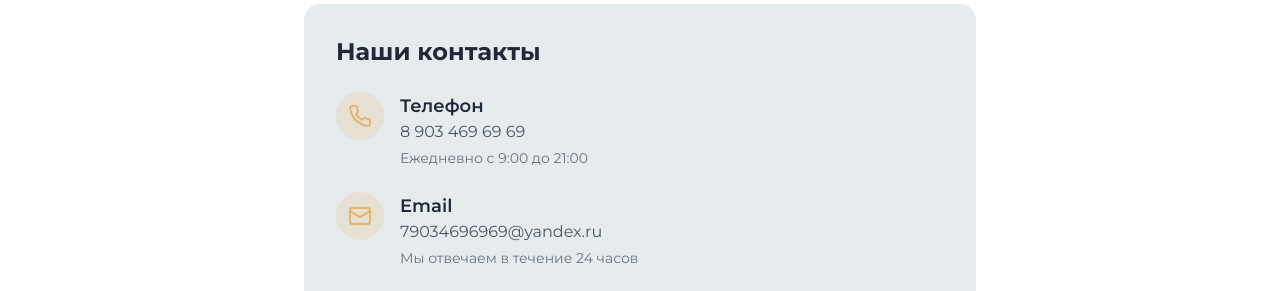
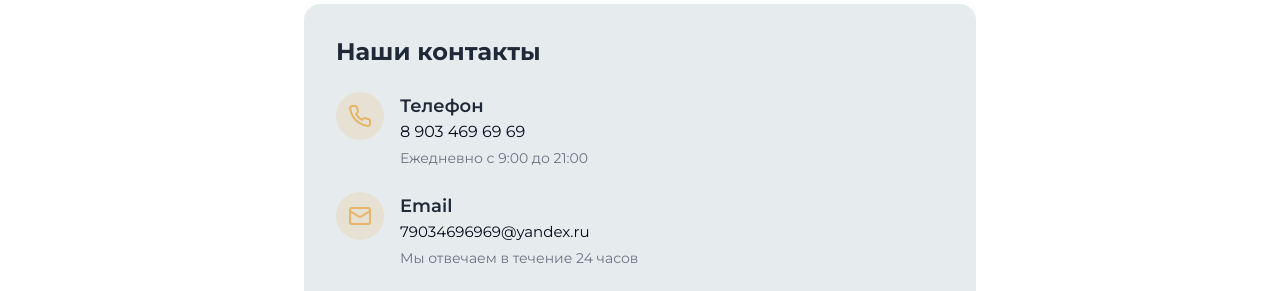
Before and after one commit to saiyan05122004/ora-resort-sales, a React (Vite) app: page / in a window 1280 px wide. Shown: the part 5360-5651 px from the top of the page. Built offline with nearby package versions, Linux system fonts and the light colour scheme.

Commit message:
Visual edit in Lovable
Edited UI in Lovable

```diff
--- a/src/components/ContactSection.tsx
+++ b/src/components/ContactSection.tsx
@@ -44,7 +44,7 @@ const ContactSection = () => {
                 </div>
                 <div>
                   <h4 className="font-semibold text-lg text-gray-800">Телефон</h4>
-                  <a href="tel:+78934696969" className="text-gray-600 hover:text-primary transition-colors">
+                  <a href="tel:+78934696969" className=" hover:text-primary transition-colors">
                     8 903 469 69 69
                   </a>
                   <p className="text-sm text-gray-500 mt-1">Ежедневно с 9:00 до 21:00</p>
@@ -57,7 +57,7 @@ const ContactSection = () => {
                 </div>
                 <div>
                   <h4 className="font-semibold text-lg text-gray-800">Email</h4>
-                  <a href="mailto:79034696969@yandex.ru" className="text-gray-600 hover:text-primary transition-colors text-[15px]\\n">
+                  <a href="mailto:79034696969@yandex.ru" className=" hover:text-primary transition-colors text-[15px] text-gray-600\\n">
                     79034696969@yandex.ru
                   </a>
                   <p className="text-sm text-gray-500 mt-1">Мы отвечаем в течение 24 часов</p>
```
